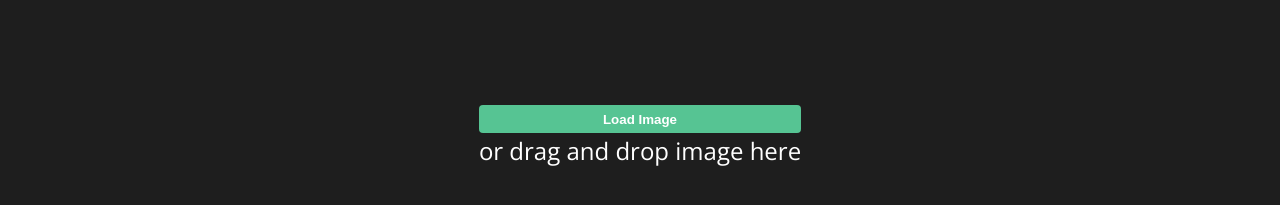
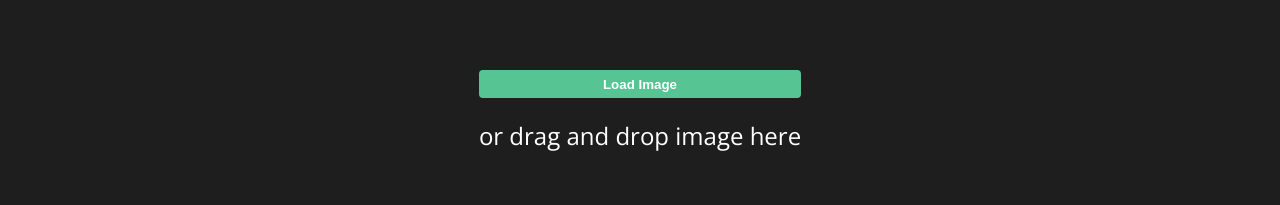
Before and after one commit to Binyamin-Accutures/client, a React (Create React App) app: page / in a window 1280 px wide. Shown: the part 313-518 px from the top of the page. Built offline with nearby package versions, Linux system fonts and the light colour scheme; a web font is replaced by a local one.

Commit message:
after styling

```diff
--- a/src/components/ImagePreview/style.module.css
+++ b/src/components/ImagePreview/style.module.css
@@ -4,7 +4,7 @@
     align-items: center;
     flex-direction: column;
     width: 100vw;
-    height: 100vh;
+    height: calc(100vh - 50px);
 }
 
 .loadImagePage {
@@ -17,6 +17,7 @@
     font-weight: 400;
     font-size: 24px;
     line-height: 36px;
+    gap: 20px;
 }
 
 .ImagePreview {
--- a/src/components/InputSelect/style.module.css
+++ b/src/components/InputSelect/style.module.css
@@ -1,11 +1,12 @@
-
-#select{
+#select {
     background-color: var(--input-color);
     color: var(--text-color);
-    font-family:'Poppins', sans-serif;
-     padding: 8px 16px;
-         cursor: pointer;
+    font-family: 'Poppins', sans-serif;
+    padding: 8px 16px;
+    cursor: pointer;
+    border: 0;
 }
-.select{
+
+.select {
     cursor: pointer;
 }
```
